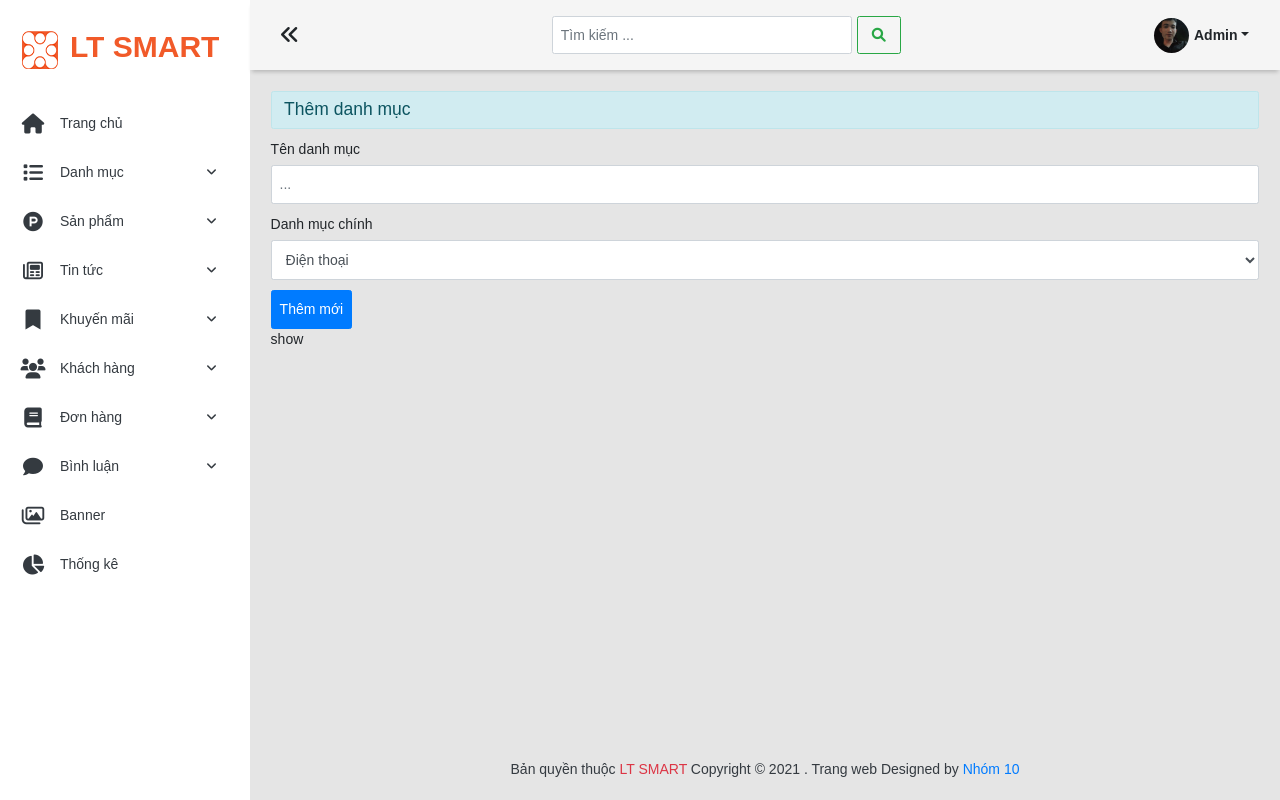
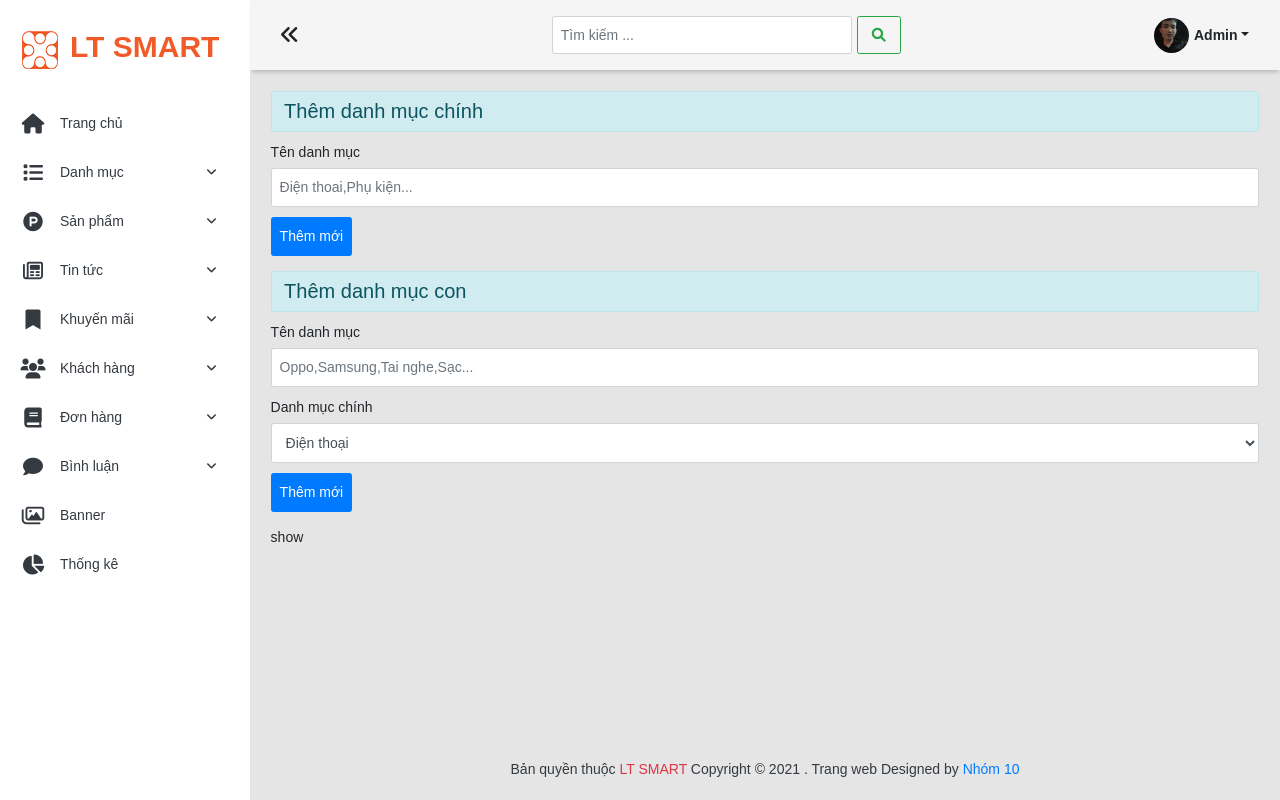
Before and after one commit to doanvanlong/Project_Duan1_PHP_Basic, a PHP site: page /admin/add-danh-muc in a window 1280 px wide. Run offline with PHP 8.4, Linux system fonts and the light colour scheme; some libraries are stand-ins or nearby versions.

Commit message:
list danh muc

```diff
--- a/admin/index.php
+++ b/admin/index.php
@@ -7,10 +7,13 @@ switch ($url) {
         $title = "Admin";
         break;
     case 'add-danh-muc':
-        $view = 'views/danh-muc/danh-muc.php';
+        $view = 'views/danh-muc/add-danh-muc.php';
         $title = 'Thêm danh mục';
         break;
-
+    case 'list-danh-muc':
+        $view = 'views/danh-muc/list-danh-muc.php';
+        $title = 'Danh sách danh mục';
+        break;
     case 'add-san-pham':
         $view = "views/san-pham/add-san-pham.php";
         $title = "Thêm sản phẩm";
--- a/admin/views/danh-muc/add-danh-muc.php
+++ b/admin/views/danh-muc/add-danh-muc.php
@@ -1,19 +1,33 @@
-<div class="content">
-<h3 class="alert alert-info  heading-cate">Thêm danh mục </h3>
-<form action="index.php?act=insert-danh-muc" method="POST">
+<div >
+    <div class="danh-muc-chinh ">
+        <h2 class="alert alert-info  heading-cate">Thêm danh mục chính </h2>
+        <form action="" id="add-danh-muc-chinh" method="POST">
             <div class="form-group">
                 <label for="exampleInputEmail1">Tên danh mục</label>
-    <input type="text" class="form-control" name="ten-danh-muc" id="" aria-describedby="" placeholder="...">
-    <small id="" class="form-text text-danger">Tên danh mục không để trống</small>
+                <input type="text" autocomplete="off" class="form-control" name="ten-danh-muc-chinh" id="" aria-describedby="" placeholder="Điện thoai,Phụ kiện...">
+                <small id="error-danh-muc-chinh" class="form-text text-danger "></small>
+            </div>
+            <button type="submit" name="submit-danh-muc-chinh" class="btn btn-primary">Thêm mới</button>
+        </form>
+    </div>
+
+    <div class="danh-muc-con my-4">
+        <h2 class="alert alert-info  heading-cate ">Thêm danh mục con </h2>
+        <form action="" id="add-danh-muc-con" method="POST">
+            <div class="form-group">
+                <label for="exampleInputEmail1">Tên danh mục</label>
+                <input type="text" autocomplete="off" class="form-control" name="ten-danh-muc-con" id="" aria-describedby="" placeholder="Oppo,Samsung,Tai nghe,Sạc...">
+                <small id="error-danh-muc-con" class="form-text text-danger "></small>
             </div>
             <div class="form-group">
                 <label for="exampleFormControlSelect1">Danh mục chính</label>
-    <select class="form-control" id="exampleFormControlSelect1">
-      <option >Điện thoại</option>
+                <select class="form-control" id="exampleFormControlSelect1" name="danh-muc-chinh">
+                    <option>Điện thoại</option>
                     <option>Phụ kiện</option>
                 </select>
             </div>
-  <button type="submit" class="btn btn-primary">Thêm mới</button>
+            <button type="submit" name="submit-danh-muc-con" class="btn btn-primary">Thêm mới</button>
         </form>
+    </div>
 
 </div>
--- a/admin/views/danh-muc/danh-muc.php
+++ /dev/null
@@ -1,16 +0,0 @@
-<h3 class="alert alert-info  heading-cate">Thêm danh mục </h3>
-<form action="insert-danh-muc" id="add-danh-muc" method="POST">
-    <div class="form-group">
-        <label for="exampleInputEmail1">Tên danh mục</label>
-        <input type="text" autocomplete="off" class="form-control" name="ten-danh-muc" id="" aria-describedby="" placeholder="...">
-        <small id="error-danh-muc" class="form-text text-danger "></small>
-    </div>
-    <div class="form-group">
-        <label for="exampleFormControlSelect1">Danh mục chính</label>
-        <select class="form-control" id="exampleFormControlSelect1" name="danh-muc-chinh">
-            <option >Điện thoại</option>
-            <option>Phụ kiện</option>
-        </select>
-    </div>
-    <button type="submit" name="" class="btn btn-primary">Thêm mới</button>
-</form>
--- a/admin/views/layouts/index.php
+++ b/admin/views/layouts/index.php
@@ -60,7 +60,7 @@
                     <div class="sub-menu">
                         <a class="sub-menu-items d-flex align-items-center" href="add-danh-muc"><i class="fas fa-circle"></i>Thêm
                             mới </a>
-                        <a class="sub-menu-items d-flex align-items-center" href="#"><i class="fas fa-circle"></i>Danh
+                        <a class="sub-menu-items d-flex align-items-center" href="list-danh-muc"><i class="fas fa-circle"></i>Danh
                             sách</a>
                     </div>
                 </li>
--- a/admin/views/san-pham/add-san-pham.php
+++ /dev/null
@@ -1 +0,0 @@
-sản phẩm
--- a/content/admin/js/main.js
+++ b/content/admin/js/main.js
@@ -137,34 +137,58 @@ $(document).ready(function () {
     }
   });
 
-  //thêm danh mục
-
+  //thêm danh mục chính
   // Kiểm tra có tồn tại trong DB chưa
-  $('[name*="ten-danh-muc"]').keyup(function () {
-    if($(this).val() == "a") {
-      $("#error-danh-muc").text("Tên danh mục đã tồn tại");
-    }else{
-      $("#error-danh-muc").text("");
+  $('[name*="ten-danh-muc-chinh"]').keyup(function () {
+    if ($(this).val() == "dienthoai") {
+      $("#error-danh-muc-chinh").text("Tên danh mục đã tồn tại");
+    } else {
+      $("#error-danh-muc-chinh").text("");
     }
   });
   // kiểm lỗi,Gửi dữ liệu đi
-  $('#add-danh-muc').submit(function (e) {
+  $("#add-danh-muc-chinh").submit(function (e) {
     e.preventDefault();
-    if ($('[name*="ten-danh-muc"]').val() == "") {
-      $("#error-danh-muc").text("Tên danh mục không được trống");
-    }else{
+    if ($('[name*="ten-danh-muc-chinh"]').val() == "") {
+      $("#error-danh-muc-chinh").text("Tên danh mục không được trống");
+    } else {
       $.ajax({
         type: "POST",
-        url:'../admin/xu-ly/danh-muc/insert-danh-muc.php',//gửi đến thư mục xữ lý
-        data:$('#add-danh-muc').serializeArray(),//gửi hết dữ liệu trong form theo name
-        success: function(data){
+        url: "../admin/xu-ly/danh-muc/insert-danh-muc.php", //gửi đến thư mục xữ lý
+        data: $("#add-danh-muc-chinh").serializeArray(), //gửi hết dữ liệu trong form theo name
+        success: function (data) {
           console.log(data);
-        }
-      })
+        },
+      });
     }
+  });
 
+  //thêm danh mục con
+
+  // Kiểm tra có tồn tại trong DB chưa
+  $('[name*="ten-danh-muc-con"]').keyup(function () {
+    if ($(this).val() == "oppo") {
+      $("#error-danh-muc-con").text("Tên danh mục đã tồn tại");
+    } else {
+      $("#error-danh-muc-con").text("");
+    }
+  });
+  // kiểm lỗi,Gửi dữ liệu đi
+  $("#add-danh-muc-con").submit(function (e) {
+    e.preventDefault();
+    if ($('[name*="ten-danh-muc-con"]').val() == "") {
+      $("#error-danh-muc-con").text("Tên danh mục không được trống");
+    } else {
+      $.ajax({
+        type: "POST",
+        url: "../admin/xu-ly/danh-muc/insert-danh-muc.php", //gửi đến thư mục xữ lý
+        data: $("#add-danh-muc-con").serializeArray(), //gửi hết dữ liệu trong form theo name
+        success: function (data) {
+          console.log(data);
+        },
+      });
+    }
   });
 
   // thêm sản phẩm
-
 });
--- a/model/pdo.php
+++ b/model/pdo.php
@@ -0,0 +1,4 @@
+<?php
+// hàm kết nối csdl
+
+?>
```
Also changed, not shown: admin/views/danh-muc/list-danh-muc.php (added, +31 -0 lines), admin/xu-ly/danh-muc/insert-danh-muc.php (+6 -2 lines). Lines whose indentation alone changed are shown as unchanged.
